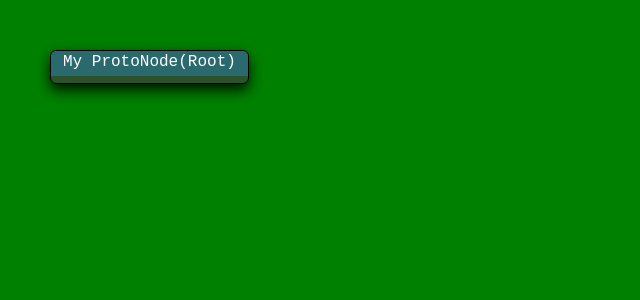
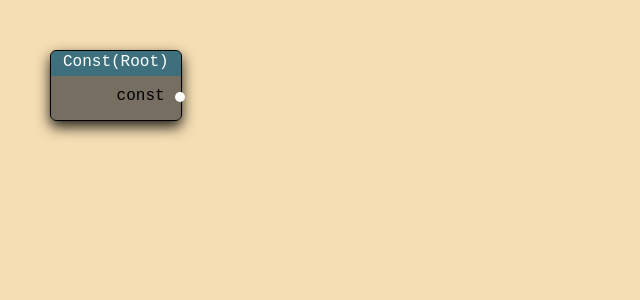
Before and after one commit to Lexyna/react-logic-flow, a React (Create React App) app: page / in a window 1280 px wide. Shown: the top 300 px of the page, without its empty margins (0-640 px from the left). Built offline with nearby package versions, Linux system fonts and the light colour scheme.

Commit message:
Implemented path darwing for output to mouse path

```diff
--- a/src/App.tsx
+++ b/src/App.tsx
@@ -1,14 +1,24 @@
 import React from "react";
 import { NodeEditor } from "./components/NodeEditor";
+import { ProtoIO } from "./types/IOTypes";
 import { ProtoNode } from "./types/NodeTypes";
 
 const config: ProtoNode[] = [];
 
+const ioNumber: ProtoIO<number> = {
+  name: "const",
+  type: "number",
+  color: "white",
+  data: {},
+  extra: null,
+  value: 0,
+};
+
 const root: ProtoNode = {
-  name: "My ProtoNode",
+  name: "Const",
   description: "A root Node",
   inputs: [],
-  outputs: [],
+  outputs: [ioNumber],
   forward: () => {
     /*this node does nothing*/
   },
--- a/src/components/NodeEditor.tsx
+++ b/src/components/NodeEditor.tsx
@@ -1,5 +1,6 @@
 import { MouseEvent, useState } from "react";
 import "../css/NodeEditor.css";
+import { computeBezierCurve } from "../logic/Utils";
 import {
   Connection,
   ContextMenuOptions,
@@ -32,6 +33,10 @@ export const NodeEditor = (props: NodeEditorProps) => {
       y: 0,
     });
 
+  const onOutputClicked = (node: selectedNode) => {
+    selectedOutput = node;
+  };
+
   const selecteNodeToDrag = (id: string) => {
     setDragNodeId(id);
   };
@@ -55,6 +60,30 @@ export const NodeEditor = (props: NodeEditorProps) => {
 
   const onMove = (e: MouseEvent) => {
     updateNodePosition(e);
+    updateMousePath(e);
+  };
+
+  const resetSelectedOutput = () => {
+    if (selectedOutput && isSelected) {
+      selectedOutput = null;
+      isSelected = false;
+      setMousePath("");
+    }
+    if (selectedOutput) isSelected = true;
+  };
+
+  const updateMousePath = (e: MouseEvent) => {
+    if (!selectedOutput) return;
+    const x2 = e.clientX;
+    const y2 = e.clientY;
+
+    const str = computeBezierCurve(
+      selectedOutput.x(),
+      selectedOutput.y(),
+      x2,
+      y2
+    );
+    setMousePath(str);
   };
 
   const updateExtraData = (
@@ -73,8 +102,9 @@ export const NodeEditor = (props: NodeEditorProps) => {
       id={props.id}
       className="NodeEditor"
       onMouseUp={resetNodeToDrag}
+      onClick={resetSelectedOutput}
       onMouseMove={onMove}>
-      <svg>
+      <svg className="NodeEditorSVG">
         <path
           fill="none"
           stroke="gray"
@@ -90,10 +120,10 @@ export const NodeEditor = (props: NodeEditorProps) => {
             y={node.y}
             name={node.name}
             inputs={node.inputs}
-            outpiuts={node.outputs}
+            outputs={node.outputs}
             dragHandler={selecteNodeToDrag}
             onInputClicked={onConnect}
-            onoutputClicked={onDisconnect}
+            onOutputClicked={onOutputClicked}
             updateExtraData={updateExtraData}
             id={node.id}
             key={node.id}
--- a/src/components/NodeIO.tsx
+++ b/src/components/NodeIO.tsx
@@ -3,6 +3,34 @@ import { ExtraProps, ReactIO } from "../types/IOTypes";
 
 export const ReactNodeIO = (props: ReactIO<any>) => {
   const dotRef = useRef<HTMLUListElement>(null);
+
+  const setSelectedNode = () => {
+    if (!dotRef.current) return;
+    const x = () => {
+      if (!dotRef.current) return -1;
+      return (
+        dotRef.current.getBoundingClientRect().left +
+        dotRef.current.getBoundingClientRect().width
+      );
+    };
+    const y = () => {
+      if (!dotRef.current) return -1;
+      return (
+        dotRef.current.getBoundingClientRect().y +
+        0.4 * dotRef.current.getBoundingClientRect().height
+      );
+    };
+    const id = props.nodeId;
+
+    props.onClick({
+      x: x,
+      y: y,
+      id: id,
+      color: props.color,
+      index: props.index,
+      type: props.type,
+    });
+  };
 
   const updateData = (data: any) => {
     props.updateData(props.nodeId, props.isInput, props.index, data);
@@ -19,7 +47,7 @@ export const ReactNodeIO = (props: ReactIO<any>) => {
       ) : (
         <span>{props.label}</span>
       )}
-      <i> </i>
+      <i onClick={() => setSelectedNode()} ref={dotRef}></i>
     </li>
   );
 };
--- a/src/components/ReactEditorNode.tsx
+++ b/src/components/ReactEditorNode.tsx
@@ -1,5 +1,7 @@
+import { MouseEvent } from "react";
 import { ReactNode } from "../types/NodeTypes";
 import "./../css/NodeContainer.css";
+import { ReactNodeIO } from "./NodeIO";
 
 export const ReactEditorNode = (props: ReactNode) => {
   const style = {
@@ -15,7 +17,54 @@ export const ReactEditorNode = (props: ReactNode) => {
 
   return (
     <div className="NodeContainer" style={style}>
-      <header onMouseDown={onDrag}>{props.name}</header>
+      <header
+        onMouseDown={(e: MouseEvent) => {
+          e.preventDefault();
+          onDrag();
+        }}>
+        {props.name}
+      </header>
+      <ul>
+        {/* IO Ports will never change => the can have a generic id */}
+        {props.inputs.map((io, index) => {
+          ioKey++;
+          return (
+            <ReactNodeIO
+              key={ioKey}
+              nodeId={props.id}
+              isInput={true}
+              index={index}
+              type={io.type}
+              value={io.value}
+              color={io.color}
+              label={io.name}
+              extra={io.extra}
+              data={io.data}
+              onClick={props.onInputClicked}
+              updateData={props.updateExtraData}
+            />
+          );
+        })}
+        {props.outputs.map((io, index) => {
+          ioKey++;
+          return (
+            <ReactNodeIO
+              key={ioKey}
+              nodeId={props.id}
+              isInput={false}
+              index={index}
+              type={io.type}
+              value={io.value}
+              color={io.color}
+              label={io.name}
+              extra={io.extra}
+              data={io.data}
+              onClick={props.onOutputClicked}
+              updateData={props.updateExtraData}
+            />
+          );
+        })}
+      </ul>
     </div>
   );
 };
--- a/src/css/NodeContainer.css
+++ b/src/css/NodeContainer.css
@@ -1,4 +1,5 @@
 .NodeContainer {
+    display: inline-block;
     background-color: rgba(63, 63, 63, .7);
     max-width: 250px;
     min-width: 100px;
@@ -18,18 +19,23 @@
 }
 
 .NodeContainer:active {
-    border-color: rgba(100, 0, 0, .7);
+    border-color: rgba(150, 0, 0, .7);
 }
 
 .NodeContainer>header {
     display: block;
     background-color: #297286BB;
     color:white;
-    cursor: move;
     border-radius: 5px 5px 0px 0px;
     text-align: left;
+    cursor: move;
     font-family: 'Courier New', Courier, monospace;
-    user-select: none;
+    user-select: none; /* supported by Chrome and Opera */
+    -webkit-touch-callout: none;
+    -webkit-user-select: none; /* Safari */
+    -khtml-user-select: none; /* Konqueror HTML */
+    -moz-user-select: none; /* Firefox */
+    -ms-user-select: none; /* Internet Explorer/Edge */
     padding: 2px 12px 5px;
 }
 
--- a/src/css/NodeEditor.css
+++ b/src/css/NodeEditor.css
@@ -1,5 +1,9 @@
 .NodeEditor {
     height: 100vh;
     display: flex;
-    background-color: green;
 }
+
+.NodeEditorSVG {
+  width: 100%;
+  background-color: wheat;
+}
--- /dev/null
+++ b/src/logic/Utils.ts
@@ -0,0 +1,10 @@
+
+/** returns the stroke path for the Path svg element as Bézier curve */
+export const computeBezierCurve = (x1: number, y1: number, x2: number, y2: number):string => {
+  const dif = Math.abs(x1 - x2) / 1.5;
+  const str: string = "M" + x1 + "," + y1 + "C" +
+      (x1 + dif) + "," + y1 + ", " +
+      (x2 - dif) + "," + y2 + " " +
+      x2 + "," + y2;
+  return str;
+}
--- a/src/types/IOTypes.ts
+++ b/src/types/IOTypes.ts
@@ -1,4 +1,6 @@
-export interface NodeIO<T> {
+import { selectedNode } from "./NodeTypes";
+
+export interface ProtoIO<T> {
 name: string,
 type: string,
 color:string,
@@ -16,6 +18,8 @@ export interface ReactIO<T> {
     color: string,
     value: T,
     extra: React.FC<ExtraProps<T>> | null,
+    data: any,
+    onClick: (node: selectedNode) => void
     updateData: (nodeId: string, input: boolean, index: number, data: any) => any
 }
 
```
Also changed, not shown: src/types/NodeTypes.ts (+8 -8 lines).
